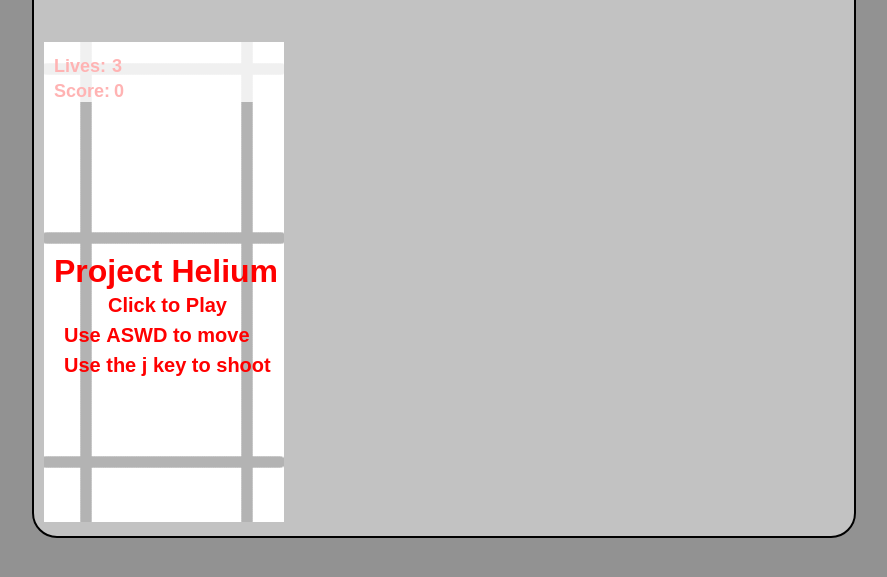
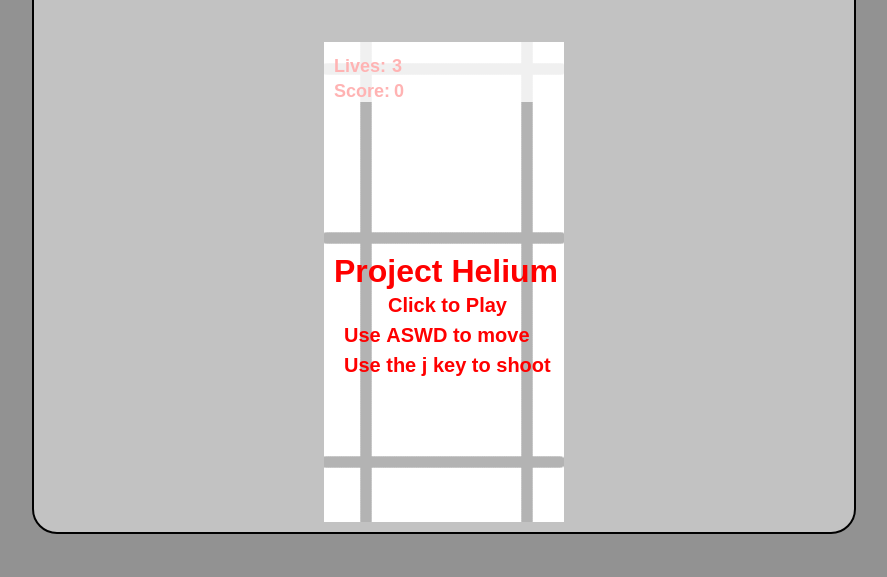
Before and after one commit to superlinkx/project-helium, a plain HTML site: page index.html in a window 1280 px wide. Shown: the part 87-664 px from the top of the page, without its empty margins (196-1083 px from the left). Drawn offline with Linux system fonts and the light colour scheme.

Commit message:
Fixed Chrome App and missing div in css

```diff
--- a/Chrome App/main.css
+++ b/Chrome App/main.css
@@ -40,6 +40,13 @@ margin: auto;
 padding: 10px;
 }
 
+#canvas
+{
+width: 240px;
+height: 480px;
+margin: 0px auto;
+}
+
 #sub
 {
 text-align: center;
--- a/main.css
+++ b/main.css
@@ -40,6 +40,13 @@ margin: auto;
 padding: 10px;
 }
 
+#canvas
+{
+width: 240px;
+height: 480px;
+margin: 0px auto;
+}
+
 #sub
 {
 text-align: center;
```
Also changed, not shown: 1 other file.
